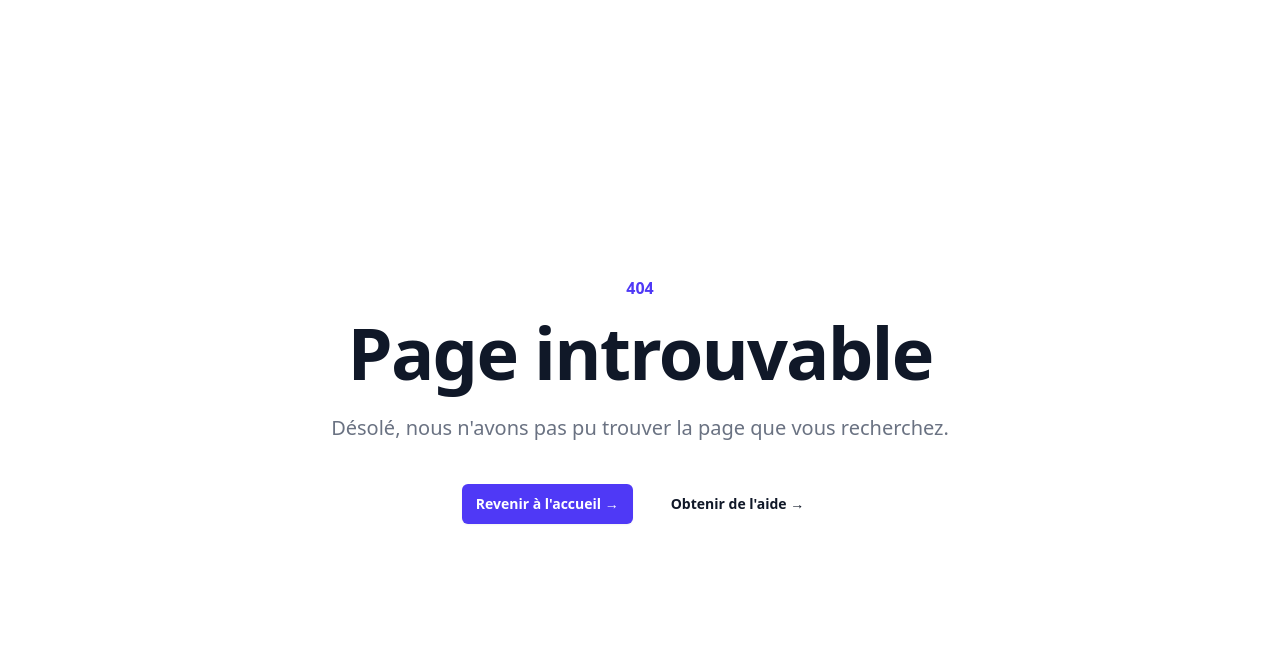
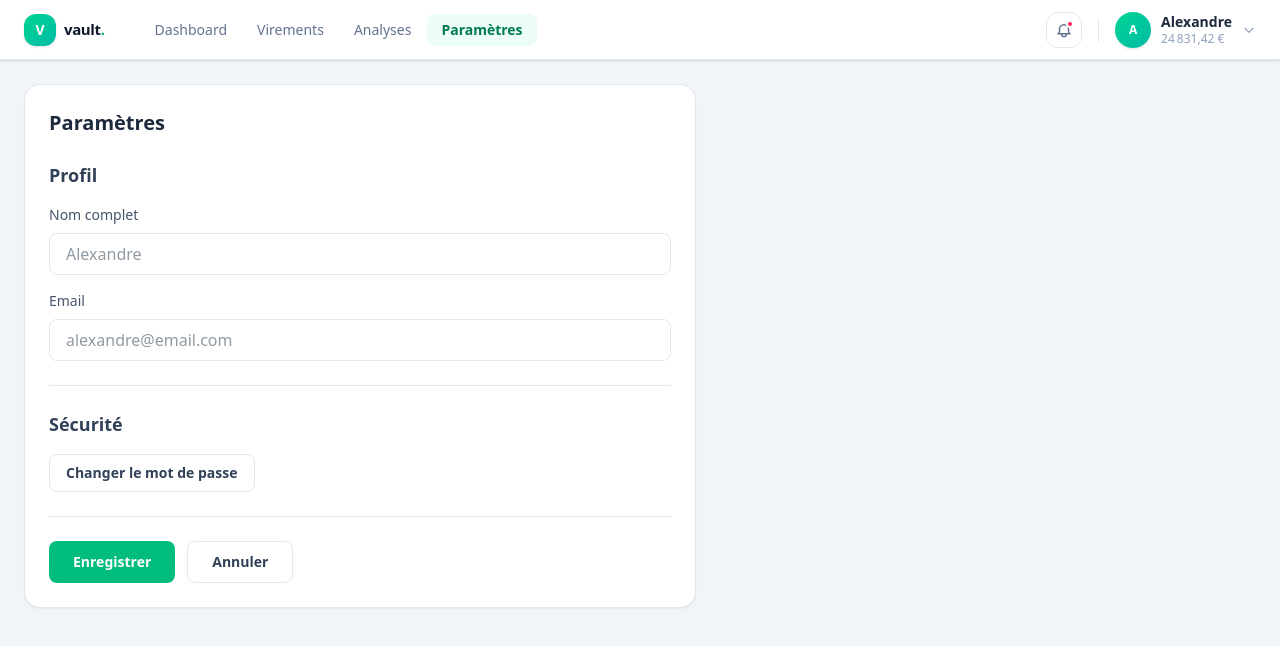
Before and after one commit to Alexandre-Kerello/2026_FULLSTACK_KERELLO_Alexandre, a React (Vite) app in the folder frontend/: page /dashboard/1/parametres in a window 1280 px wide. Before the commit this address had no page. Shown: the top 646 px of the page. Built offline with nearby package versions, Linux system fonts and the light colour scheme.

Commit message:
add navigation from header to child

```diff
--- a/frontend/src/components/dashboard/Header.jsx
+++ b/frontend/src/components/dashboard/Header.jsx
@@ -1,6 +1,21 @@
+import { useNavigate } from "react-router-dom";
 import { fmt } from "../../utils/dashboardUtils.js";
 
-export function Header({ user }) {
+export function Header({ user, currentPage, onPageChange }) {
+  const navigate = useNavigate();
+
+  const PAGE_ROUTES = {
+    "Dashboard": `/dashboard/${user.id}`,
+    "Virements": `/dashboard/${user.id}/virements`,
+    "Analyses": `/dashboard/${user.id}/analyses`,
+    "Paramètres": `/dashboard/${user.id}/parametres`,
+  };
+
+  const handlePageChange = (pageName) => {
+    onPageChange(pageName);
+    navigate(PAGE_ROUTES[pageName]);
+  };
+
   return (
     <header className="sticky top-0 z-50 h-[60px] bg-white border-b border-slate-200 flex items-center px-6 gap-4 shadow-sm">
       {/* Logo */}
@@ -15,16 +30,17 @@ export function Header({ user }) {
 
       {/* Nav */}
       <nav className="hidden md:flex items-center gap-0.5 ml-5">
-        {["Dashboard", "Virements", "Analyses", "Paramètres"].map(item => (
+        {Object.keys(PAGE_ROUTES).map(pageName => (
           <button
-            key={item}
+            key={pageName}
+            onClick={() => handlePageChange(pageName)}
             className={`px-3.5 py-1.5 rounded-lg text-sm font-medium transition-colors ${
-              item === "Dashboard"
+              pageName === currentPage
                 ? "bg-emerald-50 text-emerald-700 font-semibold"
                 : "text-slate-500 hover:text-slate-700 hover:bg-slate-50"
             }`}
           >
-            {item}
+            {pageName}
           </button>
         ))}
       </nav>
--- a/frontend/src/constants/dashboardData.js
+++ b/frontend/src/constants/dashboardData.js
@@ -1,16 +1,17 @@
 // ── Mock Data ──────────────────────────────────────────────────────────────────
 export const USER = {
-  name: "Alexandre",
-  email: "alexandre@email.com",
-  avatar: "A",
-  totalBalance: 24831.42,
+  "id": "69bda95fd856c8c47447e012",
+  "name": "Alexandre",
+  "email": "alexandre@email.com",
+  "avatar": "A",
+  "totalBalance": 24831.42,
 };
 
 export const ACCOUNTS = [
-  { id: 1, name: "Compte Courant", number: "**** 4821", balance: 3412.80,  type: "checking", color: "emerald" },
-  { id: 2, name: "Livret A",        number: "**** 2047", balance: 8200.00,  type: "savings",  color: "blue"    },
-  { id: 3, name: "Compte Épargne",  number: "**** 9913", balance: 12118.62, type: "savings",  color: "amber"   },
-  { id: 4, name: "Carte Prépayée",  number: "**** 3356", balance: 1100.00,  type: "prepaid",  color: "rose"    },
+  { "id": 1, "name": "Compte Courant", "number": "**** 4821", "balance": 3412.80,  "type": "checking", "color": "emerald" },
+  { "id": 2, "name": "Livret A",        "number": "**** 2047", "balance": 8200.00,  "type": "savings",  "color": "blue"    },
+  { "id": 3, "name": "Compte Épargne",  "number": "**** 9913", "balance": 12118.62, "type": "savings",  "color": "amber"   },
+  { "id": 4, "name": "Carte Prépayée",  "number": "**** 3356", "balance": 1100.00,  "type": "prepaid",  "color": "rose"    },
 ];
 
 export const ALL_TRANSACTIONS = [
--- a/frontend/src/main.jsx
+++ b/frontend/src/main.jsx
@@ -10,7 +10,11 @@ import Home from './pages/public/Home.jsx'
 import Login from './pages/public/Login.jsx'
 import Register from './pages/public/Register.jsx'
 import ErrorPage from './pages/public/Error.jsx'
-import Dashboard from './pages/private/Dashboard.jsx'
+import DashboardLayout from './pages/private/Dashboard.jsx'
+import DashboardHome from './pages/private/DashboardHome.jsx'
+import Virements from './pages/private/Virements.jsx'
+import Analyses from './pages/private/Analyses.jsx'
+import Parametres from './pages/private/Parametres.jsx'
 
 const router = createBrowserRouter([
   {
@@ -29,9 +33,27 @@ const router = createBrowserRouter([
     errorElement: <ErrorPage />,
   },
   {
-    path: "/dashboard/:id",
-    element: <Dashboard />,
+    path: "/dashboard/:id/*",
+    element: <DashboardLayout />,
     errorElement: <ErrorPage />,
+    children: [
+      {
+        index: true,
+        element: <DashboardHome />,
+      },
+      {
+        path: "virements",
+        element: <Virements />,
+      },
+      {
+        path: "analyses",
+        element: <Analyses />,
+      },
+      {
+        path: "parametres",
+        element: <Parametres />,
+      },
+    ],
   }
 ]);
 
--- /dev/null
+++ b/frontend/src/pages/private/Analyses.jsx
@@ -0,0 +1,31 @@
+import { useOutletContext } from "react-router-dom";
+
+export default function Analyses() {
+  const { transactions } = useOutletContext();
+
+  return (
+    <main className="flex-1 flex flex-col overflow-hidden p-6 gap-4">
+      <div className="grid grid-cols-2 gap-4">
+        <div className="bg-white rounded-2xl border border-slate-200 shadow-xs p-6 flex flex-col items-center justify-center gap-4">
+          <div className="w-16 h-16 rounded-2xl bg-blue-100 flex items-center justify-center">
+            <svg className="w-8 h-8 text-blue-600" fill="none" viewBox="0 0 24 24" stroke="currentColor" strokeWidth={2}>
+              <path strokeLinecap="round" strokeLinejoin="round" d="M9 19v-6a2 2 0 00-2-2H5a2 2 0 00-2 2v6a2 2 0 002 2h2a2 2 0 002-2zm0 0V9a2 2 0 012-2h2a2 2 0 012 2v10m-6 0a2 2 0 002 2h2a2 2 0 002-2m0 0V5a2 2 0 012-2h2a2 2 0 012 2v14a2 2 0 01-2 2h-2a2 2 0 01-2-2z" />
+            </svg>
+          </div>
+          <h3 className="text-lg font-semibold text-slate-800">Graphiques</h3>
+          <p className="text-sm text-slate-500 text-center">Visualisez vos dépenses et revenus</p>
+        </div>
+
+        <div className="bg-white rounded-2xl border border-slate-200 shadow-xs p-6 flex flex-col items-center justify-center gap-4">
+          <div className="w-16 h-16 rounded-2xl bg-amber-100 flex items-center justify-center">
+            <svg className="w-8 h-8 text-amber-600" fill="none" viewBox="0 0 24 24" stroke="currentColor" strokeWidth={2}>
+              <path strokeLinecap="round" strokeLinejoin="round" d="M13 7h8m0 0v8m0-8l-8 8-4-4-6 6" />
+            </svg>
+          </div>
+          <h3 className="text-lg font-semibold text-slate-800">Tendances</h3>
+          <p className="text-sm text-slate-500 text-center">Analysez vos habitudes de dépenses</p>
+        </div>
+      </div>
+    </main>
+  );
+}
--- a/frontend/src/pages/private/Dashboard.jsx
+++ b/frontend/src/pages/private/Dashboard.jsx
@@ -1,52 +1,53 @@
 import { useState } from "react";
+import { Outlet, useLocation } from "react-router-dom";
 import { Header } from "../../components/dashboard/Header.jsx";
 import { AccountSidebar } from "../../components/dashboard/AccountSidebar.jsx";
-import { StatsCard } from "../../components/dashboard/StatsCard.jsx";
-import { TransactionsTable } from "../../components/dashboard/TransactionsTable.jsx";
 import { USER, ACCOUNTS, ALL_TRANSACTIONS, PAGE_SIZE } from "../../constants/dashboardData.js";
 
-// ── Dashboard ──────────────────────────────────────────────────────────────────
-export default function Dashboard() {
+export default function DashboardLayout() {
   const [selectedAccount, setSelectedAccount] = useState(null);
   const [page, setPage] = useState(1);
+  const location = useLocation();
 
-  const filtered    = selectedAccount
-    ? ALL_TRANSACTIONS.filter(t => t.accountId === selectedAccount)
-    : ALL_TRANSACTIONS;
-  const totalPages  = Math.max(1, Math.ceil(filtered.length / PAGE_SIZE));
-  const paginated   = filtered.slice((page - 1) * PAGE_SIZE, page * PAGE_SIZE);
-  const totalCredit = filtered.filter(t => t.amount > 0).reduce((s, t) => s + t.amount, 0);
-  const totalDebit  = Math.abs(filtered.filter(t => t.amount < 0).reduce((s, t) => s + t.amount, 0));
-  const active      = selectedAccount ? ACCOUNTS.find(a => a.id === selectedAccount) : null;
+  // Déterminer la page actuelle basée sur la route
+  const getCurrentPage = () => {
+    const pathname = location.pathname;
+    if (pathname.includes("virements")) return "Virements";
+    if (pathname.includes("analyses")) return "Analyses";
+    if (pathname.includes("parametres")) return "Paramètres";
+    return "Dashboard";
+  };
+
+  const currentPage = getCurrentPage();
 
   function handleSelect(id) { setSelectedAccount(id); setPage(1); }
 
+  // Passer les données communes aux pages enfants
+  const contextValue = {
+    user: USER,
+    accounts: ACCOUNTS,
+    transactions: ALL_TRANSACTIONS,
+    pageSize: PAGE_SIZE,
+    selectedAccount,
+    onSelectAccount: handleSelect,
+    page,
+    onPageChange: setPage,
+  };
+
   return (
     <>
-      <style>{`@import url('https://fonts.googleapis.com/css2?family=Plus+Jakarta+Sans:wght@400;500;600;700;800&display=swap');`}</style>
-      <div className="min-h-screen bg-slate-100" style={{ fontFamily: "'Plus Jakarta Sans', sans-serif" }}>
+      <div className="min-h-screen bg-slate-100">
 
-        <Header user={USER} />
+        <Header user={USER} currentPage={currentPage} onPageChange={() => {}} />
 
         <div className="flex overflow-hidden" style={{ height: "calc(100vh - 60px)" }}>
-          <AccountSidebar accounts={ACCOUNTS} selected={selectedAccount} onSelect={handleSelect} />
+          {/* Afficher la sidebar seulement sur Dashboard */}
+          {currentPage === "Dashboard" && (
+            <AccountSidebar accounts={ACCOUNTS} selected={selectedAccount} onSelect={handleSelect} />
+          )}
 
-          {/* Main content */}
-          <main className="flex-1 flex flex-col overflow-hidden p-6 gap-4">
-
-            {/* Stats row */}
-            <StatsCard active={active} user={USER} totalCredit={totalCredit} totalDebit={totalDebit} />
-
-            {/* Transactions card */}
-            <TransactionsTable
-              paginated={paginated}
-              filtered={filtered}
-              active={active}
-              page={page}
-              totalPages={totalPages}
-              onPageChange={setPage}
-            />
-          </main>
+          {/* Afficher la page enfant avec les données contextuelles */}
+          <Outlet context={contextValue} />
         </div>
       </div>
     </>
--- /dev/null
+++ b/frontend/src/pages/private/DashboardHome.jsx
@@ -0,0 +1,39 @@
+import { useOutletContext } from "react-router-dom";
+import { StatsCard } from "../../components/dashboard/StatsCard.jsx";
+import { TransactionsTable } from "../../components/dashboard/TransactionsTable.jsx";
+
+export default function DashboardHome() {
+  const {
+    user,
+    accounts,
+    transactions,
+    pageSize,
+    selectedAccount,
+    onSelectAccount,
+    page,
+    onPageChange,
+  } = useOutletContext();
+
+  const filtered = selectedAccount
+    ? transactions.filter(t => t.accountId === selectedAccount)
+    : transactions;
+  const totalPages = Math.max(1, Math.ceil(filtered.length / pageSize));
+  const paginated = filtered.slice((page - 1) * pageSize, page * pageSize);
+  const totalCredit = filtered.filter(t => t.amount > 0).reduce((s, t) => s + t.amount, 0);
+  const totalDebit = Math.abs(filtered.filter(t => t.amount < 0).reduce((s, t) => s + t.amount, 0));
+  const active = selectedAccount ? accounts.find(a => a.id === selectedAccount) : null;
+
+  return (
+    <main className="flex-1 flex flex-col overflow-hidden p-6 gap-4">
+      <StatsCard active={active} user={user} totalCredit={totalCredit} totalDebit={totalDebit} />
+      <TransactionsTable
+        paginated={paginated}
+        filtered={filtered}
+        active={active}
+        page={page}
+        totalPages={totalPages}
+        onPageChange={onPageChange}
+      />
+    </main>
+  );
+}
--- /dev/null
+++ b/frontend/src/pages/private/Parametres.jsx
@@ -0,0 +1,52 @@
+import { useOutletContext } from "react-router-dom";
+
+export default function Parametres() {
+  const { user } = useOutletContext();
+
+  return (
+    <main className="flex-1 flex flex-col overflow-hidden p-6 gap-4">
+      <div className="bg-white rounded-2xl border border-slate-200 shadow-xs p-6 max-w-2xl">
+        <h2 className="text-xl font-bold text-slate-800 mb-6">Paramètres</h2>
+
+        <div className="space-y-6">
+          {/* Profil */}
+          <div>
+            <h3 className="text-lg font-semibold text-slate-700 mb-4">Profil</h3>
+            <div className="space-y-4">
+              <div>
+                <label className="block text-sm font-medium text-slate-600 mb-2">Nom complet</label>
+                <input type="text" placeholder={user.name} className="w-full px-4 py-2 rounded-lg border border-slate-200 focus:outline-none focus:ring-2 focus:ring-emerald-500" />
+              </div>
+              <div>
+                <label className="block text-sm font-medium text-slate-600 mb-2">Email</label>
+                <input type="email" placeholder={user.email} className="w-full px-4 py-2 rounded-lg border border-slate-200 focus:outline-none focus:ring-2 focus:ring-emerald-500" />
+              </div>
+            </div>
+          </div>
+
+          <hr className="border-slate-200" />
+
+          {/* Sécurité */}
+          <div>
+            <h3 className="text-lg font-semibold text-slate-700 mb-4">Sécurité</h3>
+            <button className="px-4 py-2 rounded-lg border border-slate-200 hover:bg-slate-50 text-slate-700 text-sm font-semibold transition-colors">
+              Changer le mot de passe
+            </button>
+          </div>
+
+          <hr className="border-slate-200" />
+
+          {/* Actions */}
+          <div className="flex gap-3">
+            <button className="px-6 py-2.5 rounded-lg bg-emerald-500 hover:bg-emerald-600 text-white text-sm font-semibold transition-colors">
+              Enregistrer
+            </button>
+            <button className="px-6 py-2.5 rounded-lg border border-slate-200 hover:bg-slate-50 text-slate-700 text-sm font-semibold transition-colors">
+              Annuler
+            </button>
+          </div>
+        </div>
+      </div>
+    </main>
+  );
+}
--- /dev/null
+++ b/frontend/src/pages/private/Virements.jsx
@@ -0,0 +1,24 @@
+import { useOutletContext } from "react-router-dom";
+
+export default function Virements() {
+  const { accounts } = useOutletContext();
+
+  return (
+    <main className="flex-1 flex flex-col overflow-hidden p-6 gap-4">
+      <div className="bg-white rounded-2xl border border-slate-200 shadow-xs p-8 flex flex-col items-center justify-center gap-4">
+        <div className="w-16 h-16 rounded-2xl bg-emerald-100 flex items-center justify-center">
+          <svg className="w-8 h-8 text-emerald-600" fill="none" viewBox="0 0 24 24" stroke="currentColor" strokeWidth={2}>
+            <path strokeLinecap="round" strokeLinejoin="round" d="M8 7h12M8 7a2 2 0 11-4 0m4 0a2 2 0 00-4 0m0 0H4m16 0h4m-4 7h4m-4 0a2 2 0 110-4m-4 4a2 2 0 110-4m0 4h-2" />
+          </svg>
+        </div>
+        <h2 className="text-2xl font-bold text-slate-800">Virements</h2>
+        <p className="text-slate-500 text-center max-w-md">
+          Gérez vos virements entre comptes et effectuez des transferts sécurisés.
+        </p>
+        <button className="mt-4 px-6 py-2.5 rounded-xl bg-emerald-500 hover:bg-emerald-600 text-white text-sm font-semibold transition-colors">
+          Effectuer un virement
+        </button>
+      </div>
+    </main>
+  );
+}
```
